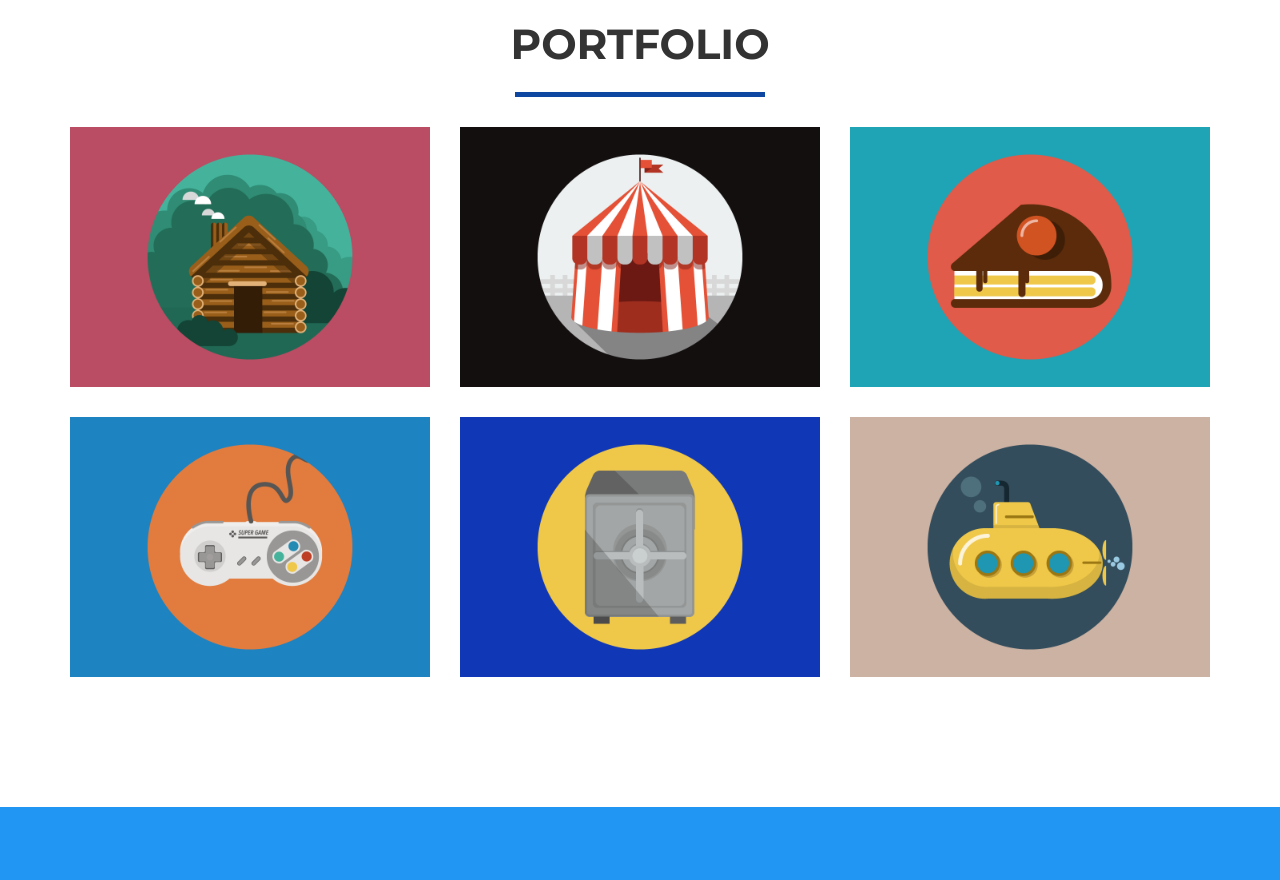
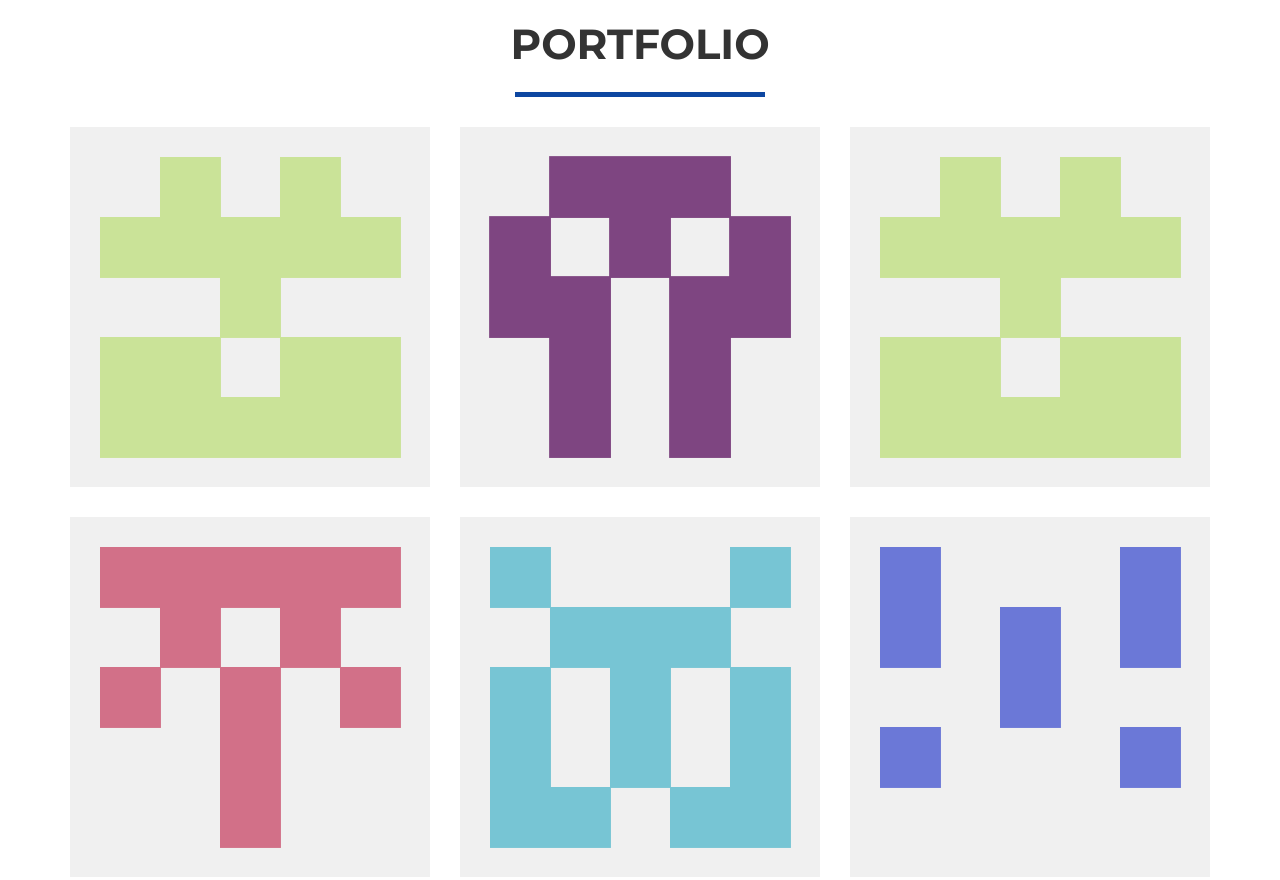
Before and after one commit to diegofigs/diegofigs.github.io, a website: page index.html in a window 1280 px wide. Shown: the part 740-1620 px from the top of the page. Drawn offline with nearby package versions, Linux system fonts and the light colour scheme; files that its build step writes are made by us from their sources.

Commit message:
add portfolio icon markup and assets

```diff
--- a/css/freelancer.css
+++ b/css/freelancer.css
@@ -1,6 +1,6 @@
 /*!
  * Start Bootstrap - Freelancer v3.3.7+1 (http://startbootstrap.com/template-overviews/freelancer)
- * Copyright 2013-2016 Start Bootstrap
+ * Copyright 2013-2017 Start Bootstrap
  * Licensed under MIT (https://github.com/BlackrockDigital/startbootstrap/blob/gh-pages/LICENSE)
  */
 .timeline {
--- a/index.html
+++ b/index.html
@@ -104,7 +104,7 @@
                                 <i class="fa fa-search-plus fa-3x"></i>
                             </div>
                         </div>
-                        <img src="img/portfolio/cabin.png" class="img-responsive img-centered" alt="">
+                        <img src="img/portfolio/Frog.png" class="img-responsive img-centered" alt="">
                     </a>
                 </div>
                 <div class="col-sm-4 portfolio-item">
@@ -114,7 +114,7 @@
                                 <i class="fa fa-search-plus fa-3x"></i>
                             </div>
                         </div>
-                        <img src="img/portfolio/circus.png" class="img-responsive img-centered" alt="">
+                        <img src="img/portfolio/Skull.png" class="img-responsive img-centered" alt="">
                     </a>
                 </div>
                 <div class="col-sm-4 portfolio-item">
@@ -124,7 +124,7 @@
                                 <i class="fa fa-search-plus fa-3x"></i>
                             </div>
                         </div>
-                        <img src="img/portfolio/cake.png" class="img-responsive img-centered" alt="">
+                        <img src="img/portfolio/Frog.png" class="img-responsive img-centered" alt="">
                     </a>
                 </div>
                 <div class="col-sm-4 portfolio-item">
@@ -134,7 +134,7 @@
                                 <i class="fa fa-search-plus fa-3x"></i>
                             </div>
                         </div>
-                        <img src="img/portfolio/game.png" class="img-responsive img-centered" alt="">
+                        <img src="img/portfolio/Squid.png" class="img-responsive img-centered" alt="">
                     </a>
                 </div>
                 <div class="col-sm-4 portfolio-item">
@@ -144,7 +144,7 @@
                                 <i class="fa fa-search-plus fa-3x"></i>
                             </div>
                         </div>
-                        <img src="img/portfolio/safe.png" class="img-responsive img-centered" alt="">
+                        <img src="img/portfolio/Minion.png" class="img-responsive img-centered" alt="">
                     </a>
                 </div>
                 <div class="col-sm-4 portfolio-item">
@@ -154,7 +154,7 @@
                                 <i class="fa fa-search-plus fa-3x"></i>
                             </div>
                         </div>
-                        <img src="img/portfolio/submarine.png" class="img-responsive img-centered" alt="">
+                        <img src="img/portfolio/Butterfly.png" class="img-responsive img-centered" alt="">
                     </a>
                 </div>
             </div>
```
Also changed, not shown: css/freelancer.min.css, img/portfolio/Butterfly.png (added), img/portfolio/Frog.png (added), img/portfolio/Minesweeper.png (added), img/portfolio/Minion.png (added), img/portfolio/Skull.png (added), img/portfolio/Squid.png (added), js/freelancer.min.js.
